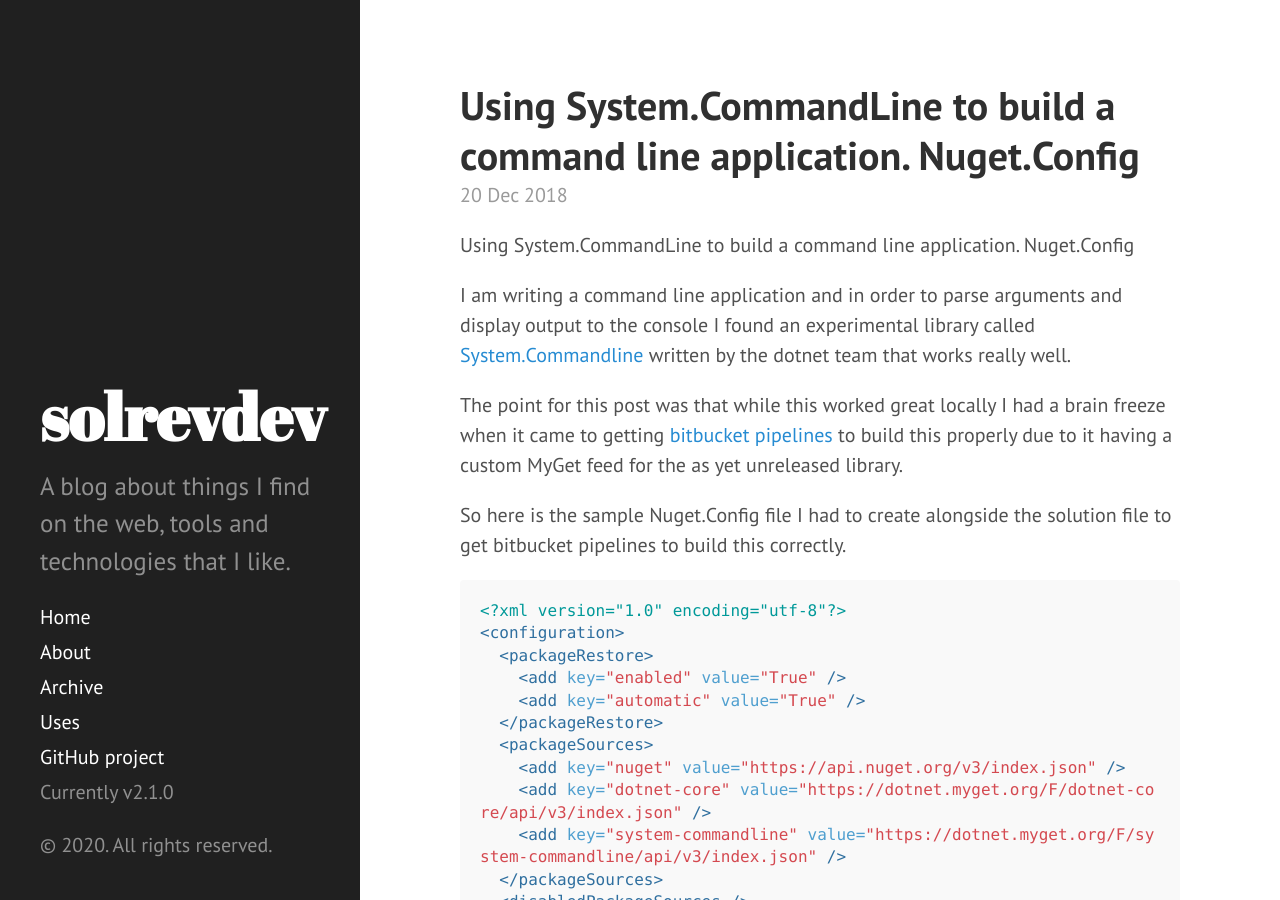
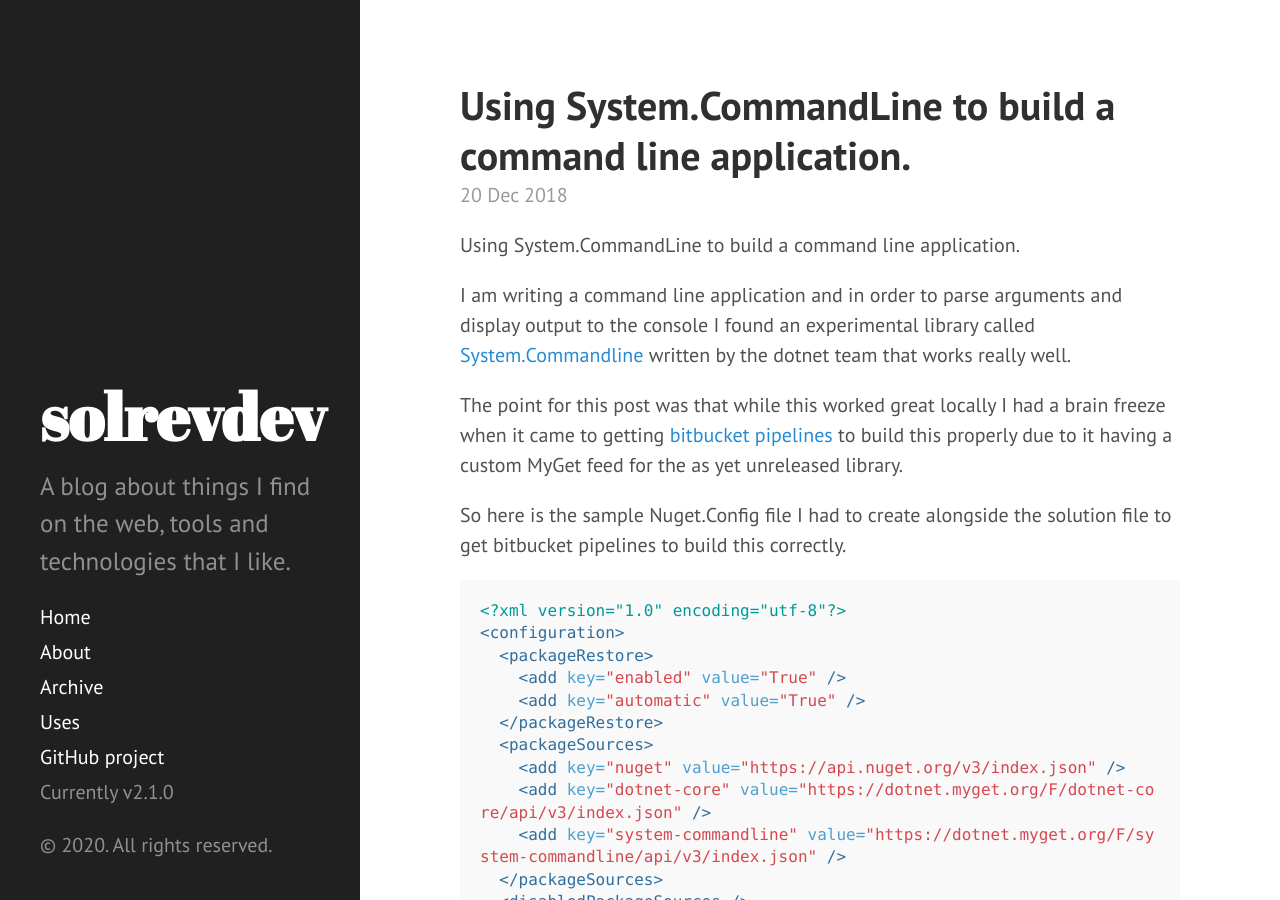
Before and after one commit to solrevdev/solrevdev.github.io, a Jekyll site: the page built from _posts/2018-12-20-using-system-commandline-to-build-a-command-line-application-and-nuget-config.md, in a window 1280 px wide and 900 px high. Built offline with Jekyll 4.4.1, drawn with Linux system fonts in a browser that asks for light colours.

Commit message:
Update 2018-12-20-using-system-commandline-to-build-a-command-line-application-and-nuget-config.md

````diff
--- a/_posts/2018-12-20-using-system-commandline-to-build-a-command-line-application-and-nuget-config.md
+++ b/_posts/2018-12-20-using-system-commandline-to-build-a-command-line-application-and-nuget-config.md
@@ -1,25 +1,23 @@
 ---
 layout: post
-title: "Using System.CommandLine to build a command line application. Nuget.Config"
-author: "John Smith"
+title: Using System.CommandLine to build a command line application.
+author: John Smith
 tags:
-- "#dotnetcore"
-- "#nuget"
-- "#myget"
-- "#system.commandline"
-- "#bitbucketpiplines"
+  - '#dotnetcore'
+  - '#nuget'
+  - '#myget'
+  - '#system.commandline'
+  - '#bitbucketpiplines'
+published: true
 ---
 
-Using System.CommandLine to build a command line application. Nuget.Config
+Using System.CommandLine to build a command line application.
 
-I am writing a command line application and in order to parse arguments and display output to the console I found an
-experimental library called [System.Commandline](https://github.com/dotnet/command-line-api) written by the dotnet team that works really well.
+I am writing a command line application and in order to parse arguments and display output to the console I found an experimental library called [System.Commandline](https://github.com/dotnet/command-line-api) written by the dotnet team that works really well.
 
-The point for this post was that while this worked great locally I had a brain freeze when it came to getting
-[bitbucket pipelines](https://bitbucket.org/product/features/pipelines) to build this properly due to it having a custom MyGet feed for the as yet unreleased library.
+The point for this post was that while this worked great locally I had a brain freeze when it came to getting [bitbucket pipelines](https://bitbucket.org/product/features/pipelines) to build this properly due to it having a custom MyGet feed for the as yet unreleased library.
 
-So here is the sample Nuget.Config file I had to create alongside the solution file to get bitbucket pipelines to build
-this correctly.
+So here is the sample Nuget.Config file I had to create alongside the solution file to get bitbucket pipelines to build this correctly.
 
 ```xml
 <?xml version="1.0" encoding="utf-8"?>
````
Also changed, not shown: other parts of _posts/2018-12-20-using-system-commandline-to-build-a-command-line-application-and-nuget-config.md (+2 -0 lines).
